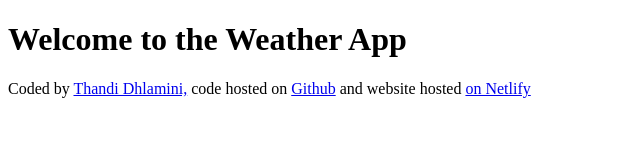
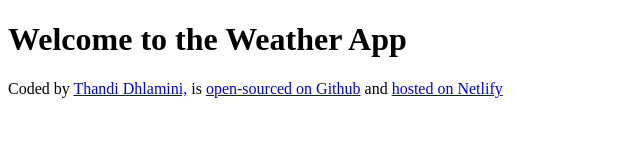
Before and after one commit to ntdhlamini/weather-app, a plain HTML site: page index.html in a window 1280 px wide. Shown: the whole page, without its empty margins (0-640 px from the left). Drawn offline with Linux system fonts and the light colour scheme.

Commit message:
updated footer

```diff
--- a/index.html
+++ b/index.html
@@ -12,13 +12,13 @@
       <a href="https://github.com/ntdhlamini/" target="_blank"
         >Thandi Dhlamini,</a
       >
-      code hosted on
+      is
       <a href="https://github.com/ntdhlamini/weather-app" target="_blank"
-        >Github</a
+        >open-sourced on Github</a
       >
-      and website hosted
+      and
       <a href="https://weather-app-1412.netlify.app/" target="_blank">
-        on Netlify</a
+        hosted on Netlify</a
       >
     </footer>
   </body>
```
